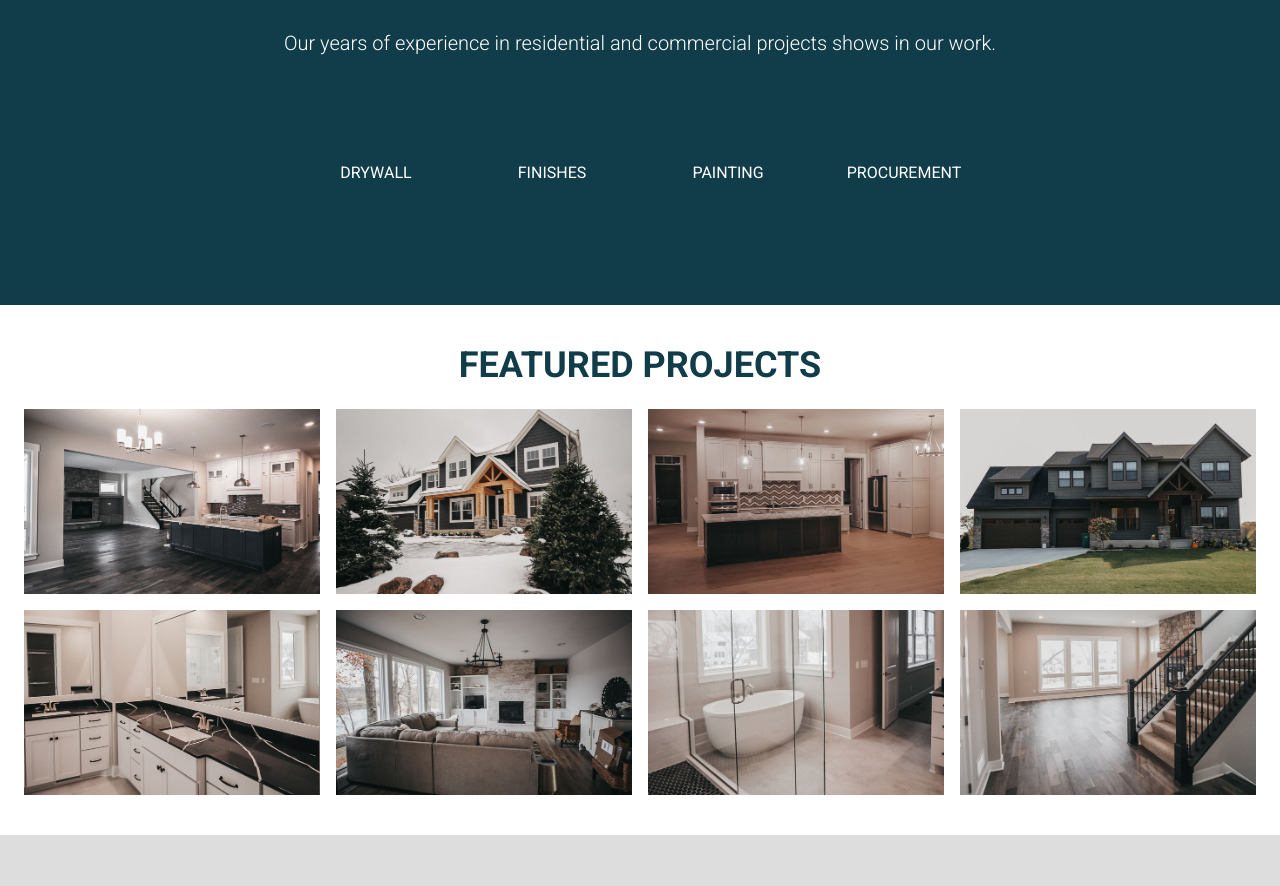
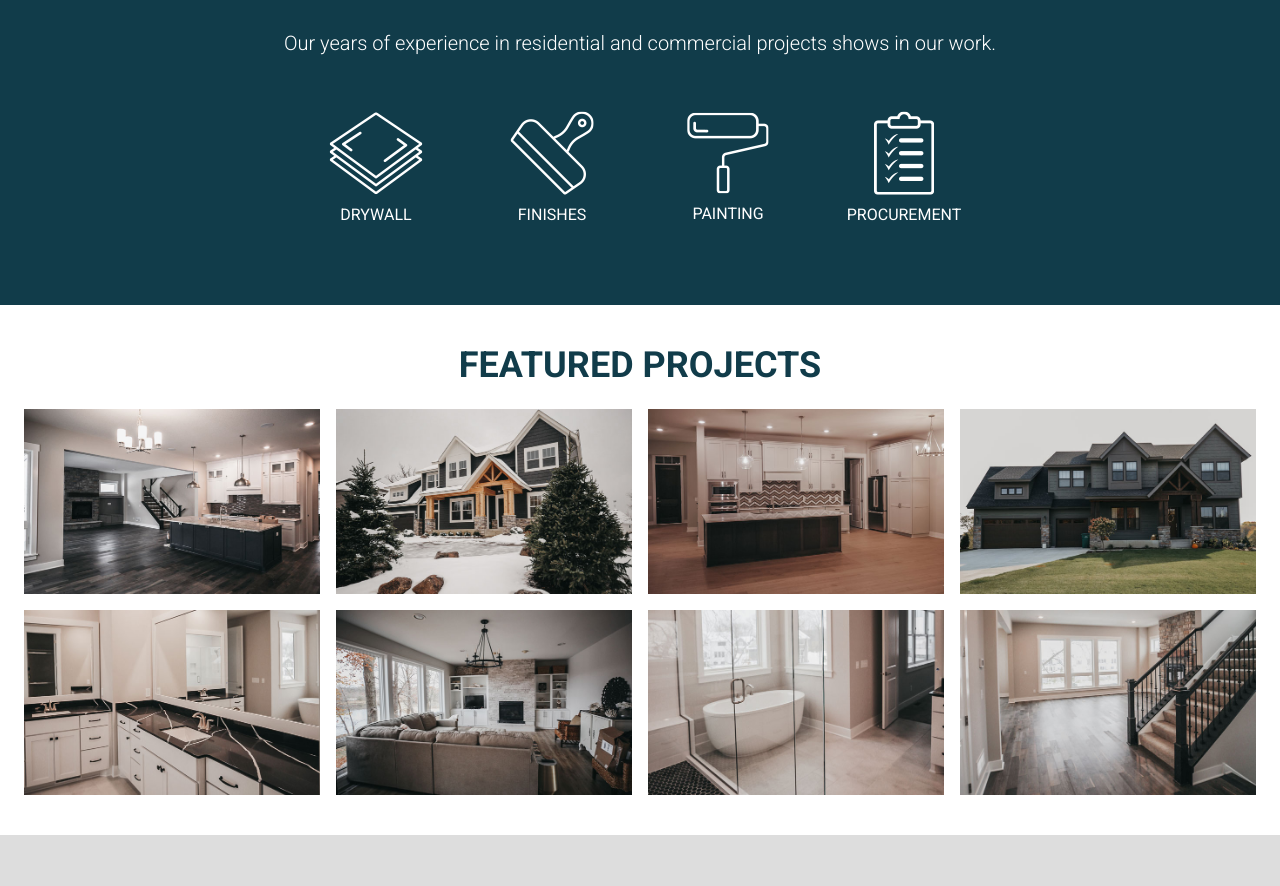
Before and after one commit to jorgeromero17/drywall_company1, a plain HTML site: page index.html in a window 1280 px wide. Shown: the part 899-1785 px from the top of the page. Drawn offline with Linux system fonts and the light colour scheme; the site is published under a folder, as on GitHub Pages, so addresses that start at the root find nothing.

Commit message:
icons error

```diff
--- a/index.html
+++ b/index.html
@@ -46,19 +46,19 @@
         <p class="text-white text-center font-thin mt-8 md:text-lg lg:text-xl">Our years of experience in residential and commercial projects shows in our work.</p>
         <div class="grid justify-center items-center gap-4 grid-cols-1 mt-6 sm:grid-cols-2 md:grid-cols-4 md:mt-8 lg:mb-6">
             <div class="services-icon">
-                <img src="/img/icon-wht-drywall.png" alt="">
+                <img src="img/icon-wht-drywall.png" alt="">
                 <p class="uppercase text-white mt-2">drywall</p>
             </div>
             <div class="services-icon">
-                <img src="/img/icon-wht-finishing.png" alt="">
+                <img src="img/icon-wht-finishing.png" alt="">
                 <p class="uppercase text-white mt-2">finishes</p>
             </div>
             <div class="services-icon">
-                <img src="/img/icon-wht-painting.png" alt="">
+                <img src="img/icon-wht-painting.png" alt="">
                 <p class="uppercase text-white mt-2">painting</p>
             </div>
             <div class="services-icon">
-                <img src="/img/icon-wht-procurement.png" alt="">
+                <img src="img/icon-wht-procurement.png" alt="">
                 <p class="uppercase text-white mt-2">procurement</p>
             </div>
         </div>
```
